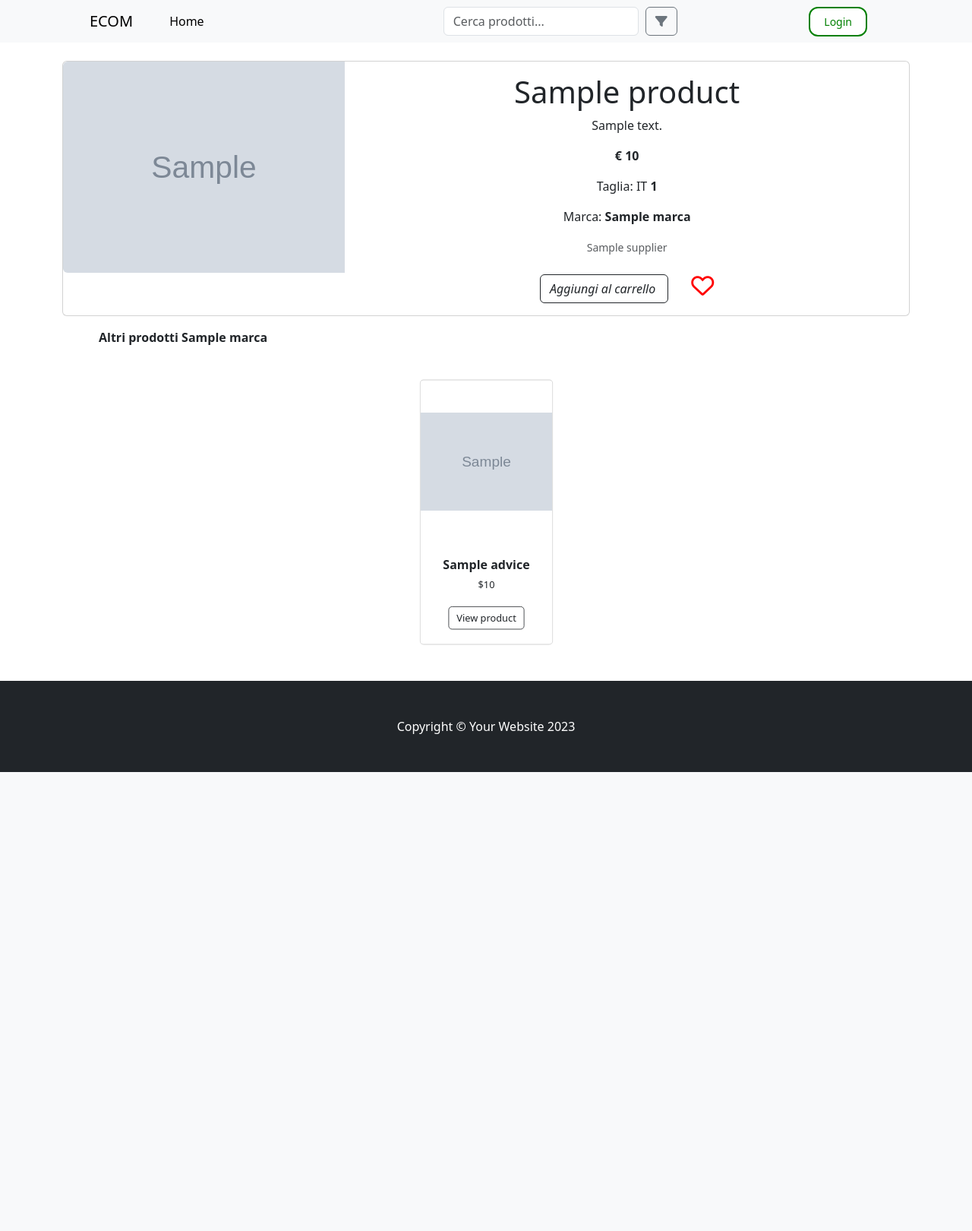
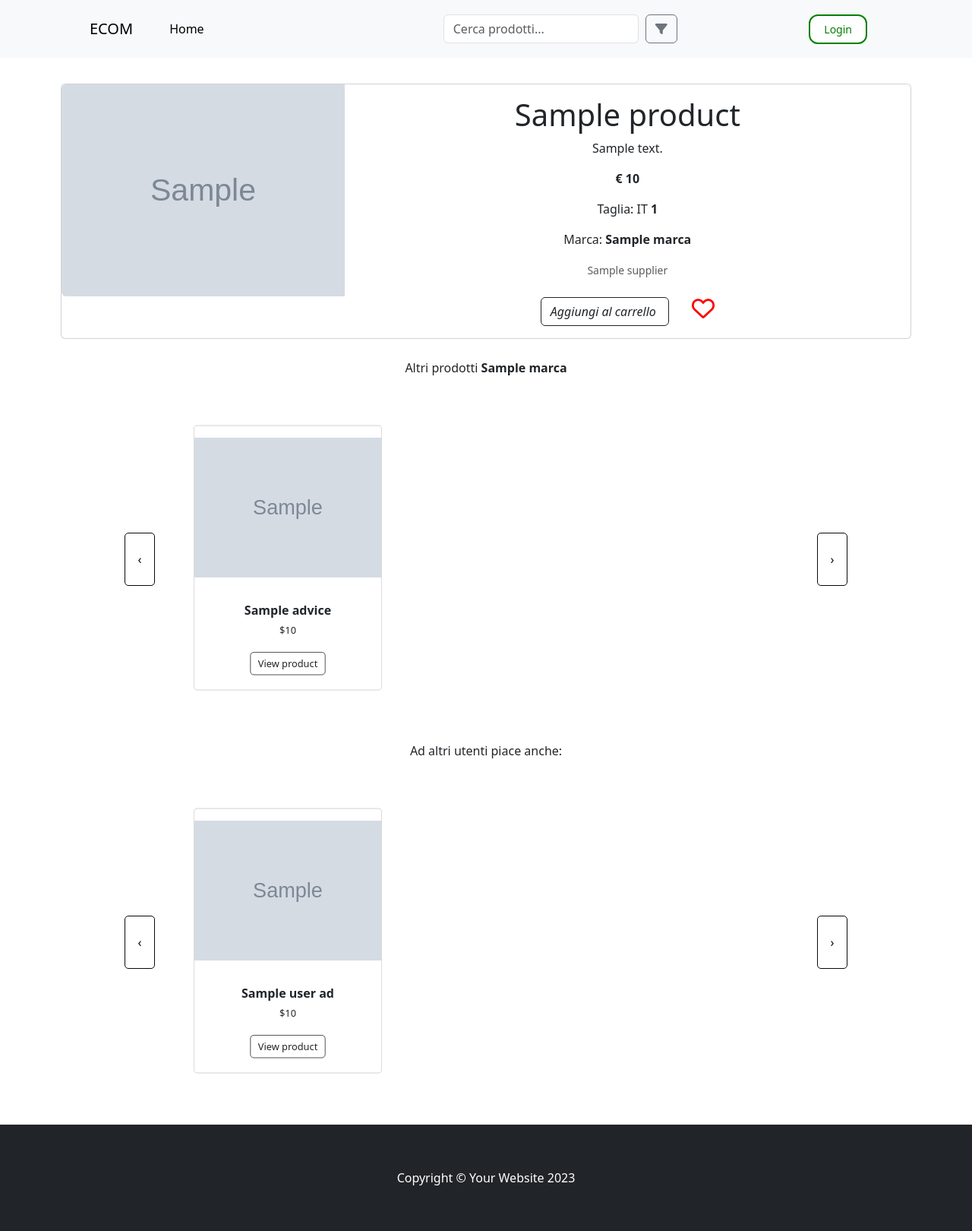
Before and after one commit to gabrieledavena/eCom, a Django app: template store/templates/store/product.html in a window 1280 px wide. Shown: the whole page at 76% size. Before the commit the page ends 1016 px from the top, so only its background shows below. Run offline with Django 5.2, Linux system fonts and the light colour scheme; the template is opened without the code that fills it: most values are stand-ins (such as "Sample title", 1, 10 or a date in 2020); grey boxes marked "Sample" are stand-in pictures; some libraries are stand-ins or nearby versions.

Commit message:
Reccomandation terminato

```diff
--- a/account/templates/account/supplierprofile.html
+++ b/account/templates/account/supplierprofile.html
@@ -95,7 +95,8 @@
         </div>
     </div>
 </header>
-<div class="mycontainer">
+
+    <div class="mycontainer">
         <div class="left">
         <div style="text-align: center; font-size: x-large" >
         <strong>RECENSIONI</strong></div>
--- a/account/views.py
+++ b/account/views.py
@@ -106,6 +106,7 @@ class SupplierProfileView(LoginRequiredMixin, DetailView):
             return redirect('store:home_store')
         return super().dispatch(request, *args, **kwargs)
 
+
 def addproduct(request):  # Assicurati che sia 'supplier_id'
     # Cerca il fornitore con il supplier_id e verificane la proprietà
 
--- a/cart/views.py
+++ b/cart/views.py
@@ -40,7 +40,6 @@ def cart_add(request):
             cart.add(product=product)
 
             cart_quantity = cart.__len__()
-            #response = JsonResponse({'Product Name': product.nome})
             response = JsonResponse({'quantity': cart_quantity})
             if carr_vecchio == cart.__len__():
                 messages.success(request, ("Prodotto già presente nel carrello"))
@@ -49,6 +48,7 @@ def cart_add(request):
             return response
 
 
+@login_required
 def cart_delete(request):
     cart = Cart(request)
     if request.POST.get('action') == 'post':
--- a/store/templates/store/home_store.html
+++ b/store/templates/store/home_store.html
@@ -15,7 +15,6 @@
             <div class="container px-4 px-lg-5 my-5">
                 <div class="text-center text-white">
                     <h1 class="display-4 fw-bolder">Shop in style</h1>
-                    <p class="lead fw-normal text-white-50 mb-0">With this shop hompeage template</p>
                 </div>
             </div>
         </header>
--- a/store/templates/store/product.html
+++ b/store/templates/store/product.html
@@ -33,6 +33,7 @@
         .small-card {
         transform: scale(0.8); /* Riduce la dimensione mantenendo le proporzioni */
         transform-origin: center; /* Mantiene la posizione centrale */
+            width: 310px;
     }
 
     .small-card img {
@@ -42,12 +43,60 @@
 
     .container {
         margin-bottom: 0 !important;
+        padding: 10px;
     }
 
     .card.mb-3 {
         margin-bottom: 10px;
     }
 
+.carousel-container {
+  display: flex;
+  align-items: center;
+  justify-content: center;
+  position: relative;
+  width: 90%;
+  margin: 10px auto;
+    padding: 10px;
+}
+
+.carousel {
+  display: flex;
+  overflow: hidden;
+  width: calc(100% - 300px); /* Dedurre spazio per pulsanti */
+  scroll-behavior: smooth;
+}
+
+
+.carousel-btn {
+  background-color: #ffffff; /* Sfondo bianco */
+  color: #06080b;           /* Testo nero */
+  border: 1px solid #06080b; /* Bordo nero */
+  border-radius: 5px;        /* Angoli leggermente arrotondati */
+  width: 40px;               /* Larghezza del pulsante */
+  height: 70px;              /* Altezza del pulsante */
+  font-size: 16px;           /* Dimensione del testo */
+  cursor: pointer;           /* Cambia il cursore su hover */
+  display: flex;             /* Allinea contenuto */
+  align-items: center;       /* Centra verticalmente */
+  justify-content: center;   /* Centra orizzontalmente */
+  transition: background-color 0.3s, color 0.3s; /* Animazione su hover */
+}
+
+.carousel-btn:hover {
+  background-color: #06080b; /* Sfondo nero */
+  color: #ffffff;           /* Testo bianco */
+}
+
+.prev {
+  position: absolute;
+  left: 100px;
+}
+
+.next {
+  position: absolute;
+  right: 100px;
+}
     </style>
 
     <link rel="stylesheet" href="https://cdnjs.cloudflare.com/ajax/libs/font-awesome/6.0.0-beta3/css/all.min.css">
@@ -100,15 +149,18 @@
       </div>
     </div>
   </div>
+</div>
 
-<!-- RECCOMANDATIONS-->
-            <div class="container px-4 px-lg-5 mt-5" style="margin: 0 !important; padding-top: 0">
-                <strong>Altri prodotti {{ product.marca }}</strong>
-                <div class="row gx-4 gx-lg-5 row-cols-2 row-cols-md-3 row-cols-xl-4 justify-content-center">
+    <!-- RECCOMENDATION-->
+    <div style="text-align: center;">
+    Altri prodotti <strong>{{ product.marca }}</strong></div>
 
+<div class="carousel-container">
+  <button class="carousel-btn prev" onclick="scrollCarousel(-1, 'carousel1')">&#8249;</button>
+  <div id ="carousel1" class="carousel">
       {% for advice in advices%}
 
-                    <div class="col mb-1">
+                    <div class="col mb-1" style="max-width: 300px">
                         <div class="card h-100 small-card">
                             <!-- Product image-->
                             <img class="card-img-top" src="{{advice.image.url}}" alt="..." style="height: 268px; width: auto; object-fit: contain"/>
@@ -129,13 +181,51 @@
                     </div>
 
                     {% endfor %}
+  </div>
+  <button class="carousel-btn next" onclick="scrollCarousel(1, 'carousel1')">&#8250;</button>
 
 </div>
+
+
+{% if user_advices %}
+    <!--user-->
+    <div style="text-align: center;">
+    Ad altri utenti piace anche: </div>
+<div class="carousel-container">
+  <button class="carousel-btn prev" onclick="scrollCarousel(-1, 'carousel2')">&#8249;</button>
+  <div id = "carousel2" class="carousel">
+      {% for user_ad in user_advices%}
+
+                    <div class="col mb-1" style="max-width: 300px">
+                        <div class="card h-100 small-card">
+                            <!-- Product image-->
+                            <img class="card-img-top" src="{{user_ad.image.url}}" alt="..." style="height: 268px; width: auto; object-fit: contain"/>
+                            <!-- Product details-->
+                            <div class="card-body p-4">
+                                <div class="text-center">
+                                    <!-- Product name-->
+                                    <h5 class="fw-bolder">{{user_ad.nome}}</h5>
+                                    <!-- Product price-->
+                                    ${{user_ad.price}}
                                 </div>
+                            </div>
+                            <!-- Product actions-->
+                            <div class="card-footer p-4 pt-0 border-top-0 bg-transparent">
+                                <div class="text-center"><a class="btn btn-outline-dark mt-auto" href="/store/product/{{ user_ad.id }}/">View product</a></div>
+                            </div>
+                        </div>
+                    </div>
+
+                    {% endfor %}
+  </div>
+  <button class="carousel-btn next" onclick="scrollCarousel(1, 'carousel2')">&#8250;</button>
 
 
 </div>
 
+{% endif %}
+
+    <!-- Per add to cart-->
     <script>
     //per quando premo il bottone
         $(document).on('click', '#add-cart', function (e){
@@ -154,9 +244,31 @@
                    document.getElementById("cart_quantity").textContent = json.quantity
                 },
                 error: function (xhr, errmsg, err) {
+
+                   if (xhr.status === 302) {
+                        // Gestisce il reindirizzamento manuale
+                        const redirectUrl = xhr.getResponseHeader('account/login');
+                        if (redirectUrl) {
+                            window.location.href = redirectUrl; // Reindirizza al login
+                        }
+                    } else {
+                        console.error('Errore:', errmsg);
+                        alert('Impossibile aggiungere il prodotto al carrello. Riprova.');                }
                 }
             });
         })
     </script>
 
+
+
+    <!-- Per il reccomandation-->
+    <script>
+    function scrollCarousel(direction, carouselID) {
+  const carousel = document.getElementById(carouselID);
+  carousel.scrollBy({
+    left: 1200  * direction,
+    behavior: 'smooth',
+  });
+}
+    </script>
 {%endblock%}
--- a/store/views.py
+++ b/store/views.py
@@ -1,5 +1,7 @@
 from django.contrib.auth.decorators import login_not_required
 from django.shortcuts import redirect, get_object_or_404, render
+
+from account.models import Customer
 from .models import Prodotto, Category
 
 # Create your views here.
@@ -40,7 +42,9 @@ def search(request):
 def product_view(request, pk):
     product = get_object_or_404(Prodotto, id=pk)
     advices = Prodotto.objects.filter(marca=product.marca).exclude(id=product.id).filter(is_sold=False)
-    return render(request, "store/product.html", {'product':product, 'advices':advices})
+    user_likes = product.likes.all()
+    user_advices=Prodotto.objects.filter(likes__in=user_likes).exclude(id=product.id).filter(is_sold=False)
+    return render(request, "store/product.html", {'product':product, 'advices':advices, 'user_likes':user_likes, 'user_advices':user_advices})
 
 def category(request, cat):
     try:
--- a/templates/base.html
+++ b/templates/base.html
@@ -234,7 +234,7 @@ input[type="radio"]:checked + .radio-label {
 
         {% if messages %}
             {% for message in messages %}
-                <div class="alert alert-warning alert-dismissible fade show custom-alert" role="alert">
+                <div class="alert alert-warning alert-dismissible fade show custom-alert" role="alert" style="position: fixed; top: 40px; right: 20px; z-index: 1050; width: auto; max-width: 300px;">
                 <div style="text-align: center;">
                     {{ message }}
                 </div>
```
Also changed, not shown: ecom/settings.py (+1 -6 lines), db.sqlite3. Lines whose indentation alone changed are shown as unchanged.
